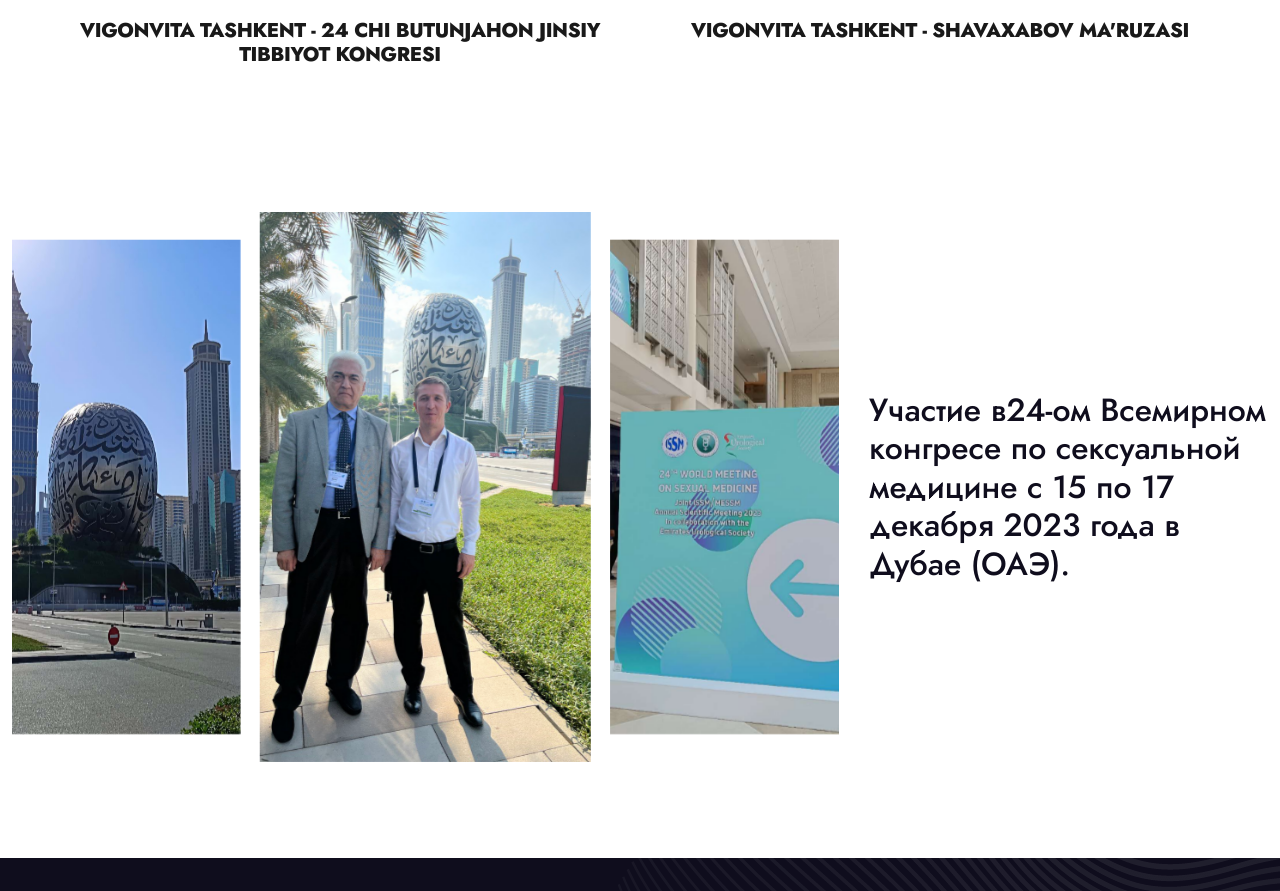
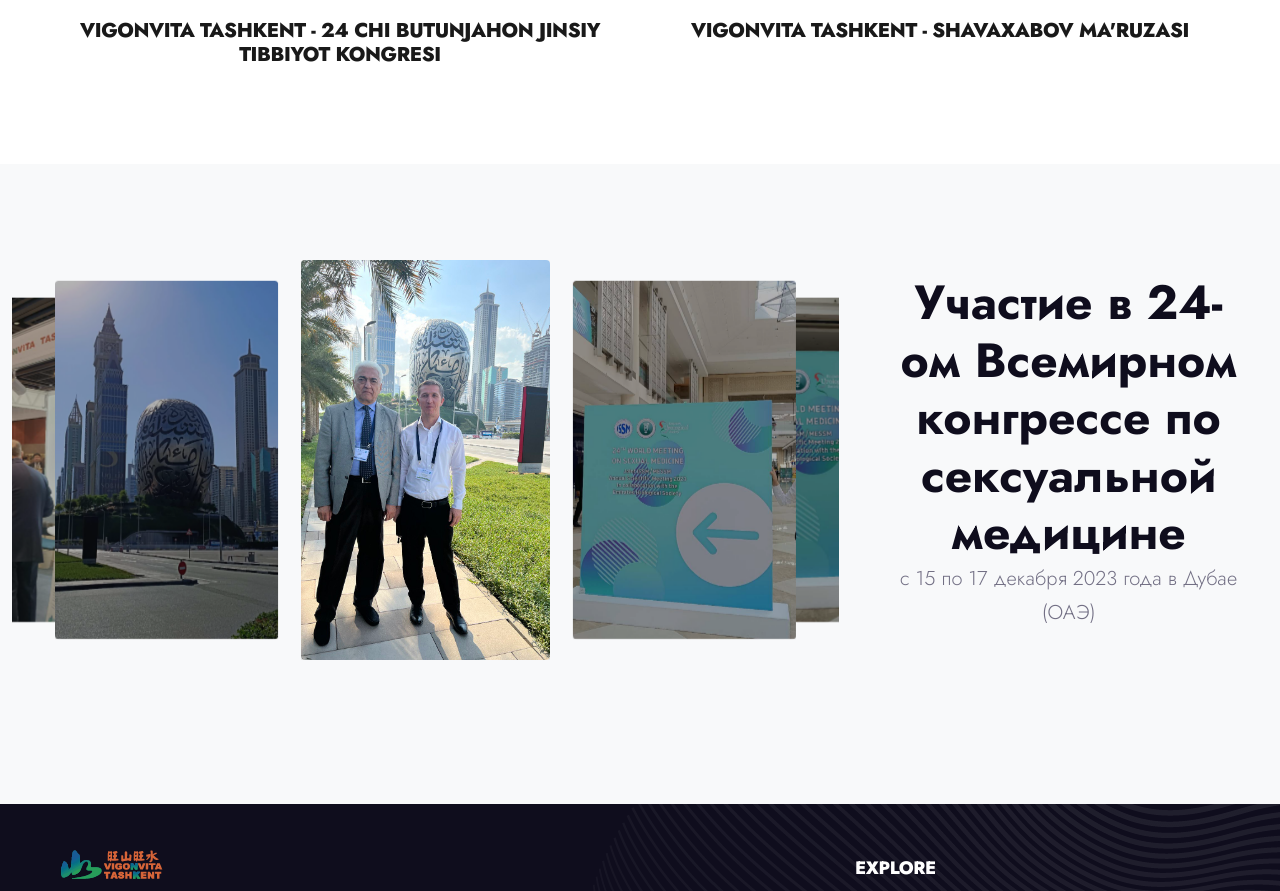
Before and after one commit to shDavlatbek/vigonvita.uz, a Django app: page / in a window 1280 px wide. Shown: the part 5609-6500 px from the top of the page. Run offline with Django 5.2, Linux system fonts and the light colour scheme; data that the repository does not hold is empty; some libraries are stand-ins or nearby versions; some web fonts are replaced.

Commit message:
Beautidy slider

```diff
--- a/templates/sections/media.html
+++ b/templates/sections/media.html
@@ -91,75 +91,88 @@
     </div>
 </section>
 
-<section>
+<section class="py-5 bg-light">
     <div class="container-fluid">
       <div class="row pb-5">
         <div class="col-12 col-lg-8 py-5">
           <div class="swiper overflow-hidden" id="swiper-photos">
             <div class="swiper-wrapper">
               <div class="swiper-slide">
-                        <img height="550px" src="{% static 'assets/images/dubai/2.jpg' %}" alt="">
+                <img class="img-fluid rounded shadow" src="{% static 'assets/images/dubai/2.jpg' %}" alt="">
               </div>
               <div class="swiper-slide">
-                        <img height="550px" src="{% static 'assets/images/dubai/3.jpg' %}" alt="">
+                <img class="img-fluid rounded shadow" src="{% static 'assets/images/dubai/3.jpg' %}" alt="">
               </div>
               <div class="swiper-slide">
-                        <img height="550px" src="{% static 'assets/images/dubai/4.jpg' %}" alt="">
+                <img class="img-fluid rounded shadow" src="{% static 'assets/images/dubai/4.jpg' %}" alt="">
               </div>
               <div class="swiper-slide">
-                        <img height="550px" src="{% static 'assets/images/dubai/5.jpg' %}" alt="">
+                <img class="img-fluid rounded shadow" src="{% static 'assets/images/dubai/5.jpg' %}" alt="">
               </div>
               <div class="swiper-slide">
-                        <img height="550px" src="{% static 'assets/images/dubai/6.jpg' %}" alt="">
+                <img class="img-fluid rounded shadow" src="{% static 'assets/images/dubai/6.jpg' %}" alt="">
               </div>
               <div class="swiper-slide">
-                        <img height="550px" src="{% static 'assets/images/dubai/7.jpg' %}" alt="">
+                <img class="img-fluid rounded shadow" src="{% static 'assets/images/dubai/7.jpg' %}" alt="">
               </div>
               <div class="swiper-slide">
-                        <img height="550px" src="{% static 'assets/images/dubai/8.jpg' %}" alt="">
+                <img class="img-fluid rounded shadow" src="{% static 'assets/images/dubai/8.jpg' %}" alt="">
               </div>
               <div class="swiper-slide">
-                        <img height="550px" src="{% static 'assets/images/dubai/9.jpg' %}" alt="">
+                <img class="img-fluid rounded shadow" src="{% static 'assets/images/dubai/9.jpg' %}" alt="">
               </div>
               <div class="swiper-slide">
-                        <img height="550px" src="{% static 'assets/images/dubai/13.jpg' %}" alt="">
+                <img class="img-fluid rounded shadow" src="{% static 'assets/images/dubai/13.jpg' %}" alt="">
               </div>
             </div>
             <div class="swiper-pagination"></div>
           </div>
         </div>
         <div class="col-12 col-lg-4 d-flex align-items-center">
-                <h2>Участие в24-ом Всемирном конгресе
-                    по сексуальной медицине с 15 по
-                    17 декабря 2023 года в Дубае (ОАЭ). </h2>
+          <div class="text-center px-4">
+            <h2 class="display-5 fw-bold">
+              Участие в 24-ом Всемирном конгрессе по сексуальной медицине
+            </h2>
+            <p class="lead">
+              с 15 по 17 декабря 2023 года в Дубае (ОАЭ)
+            </p>
+          </div>
         </div>
       </div>
     </div>
   </section>
 
   <style>
-
-    #swiper-photos .swiper {
-      width: 100%;
-      height: 100%;
+    #swiper-photos .swiper-wrapper {
+        height: 400px; /* Adjust to your preferred height */
+        display: flex;
+        align-items: center;
       }
 
       #swiper-photos .swiper-slide {
-      text-align: center;
-      font-size: 18px;
-      background: #fff;
+        width: 300px; /* Adjust as needed for your layout */
+        height: 400px;
+        overflow: hidden;
         display: flex;
+        align-items: center;
         justify-content: center;
-      align-items: center;
       }
 
+      /* Make the image fill the slide area uniformly */
       #swiper-photos .swiper-slide img {
-      display: block;
         width: 100%;
+        height: 100%;
         object-fit: cover;
+        border-radius: 8px; /* Optional for rounded corners */
+        box-shadow: 0 4px 15px rgba(0,0,0,0.1); /* Optional subtle shadow */
+      }
+      #swiper-photos .swiper-slide {
+        filter: brightness(0.7);
       }
 
-    #swiper-photos .swiper-slide {
-      width: 40%;
+      #swiper-photos .swiper-slide-active,
+      #swiper-photos .swiper-slide-duplicate-active {
+        filter: brightness(1);
       }
+
   </style>
```
Also changed, not shown: public/assets/js/custom.js. Lines whose indentation alone changed are shown as unchanged.
